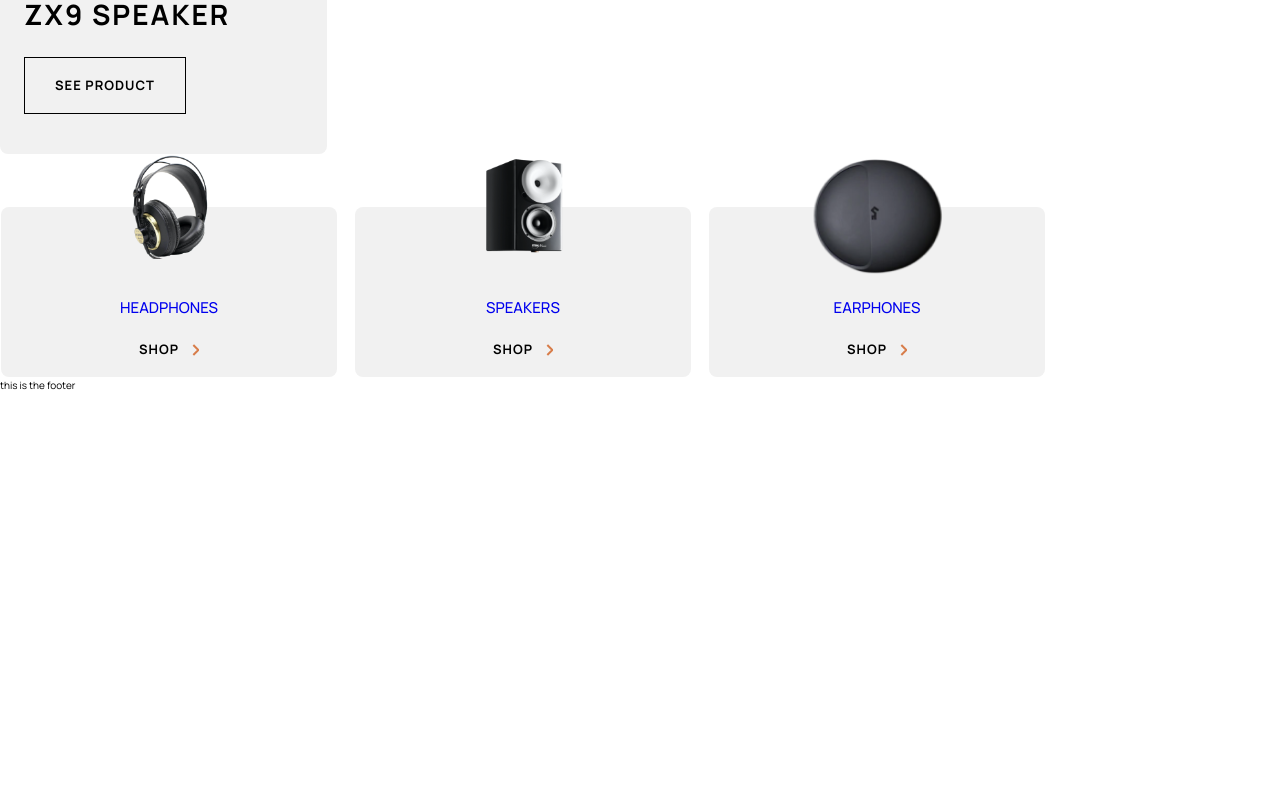
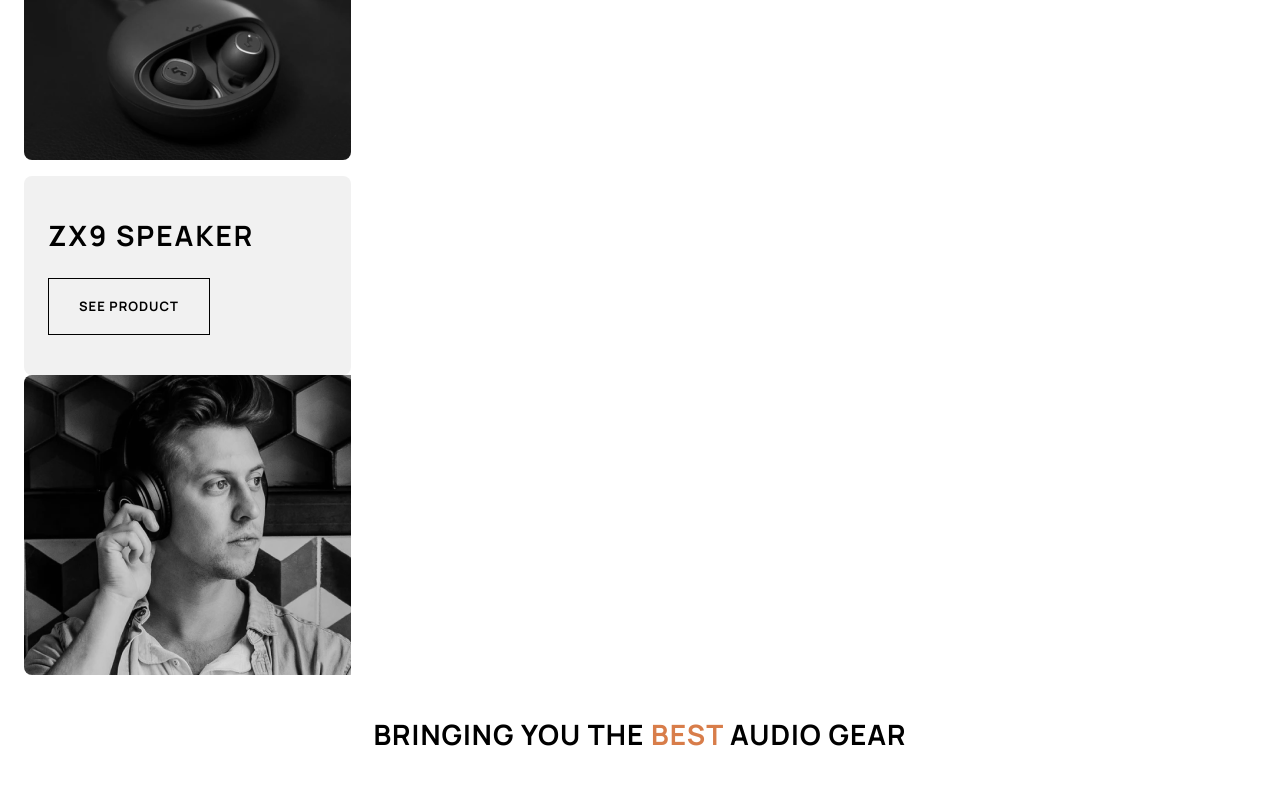
Before and after one commit to NubelityReact/audiophile-ecommerce-cra, a React (Create React App) app: page / in a window 1280 px wide. Shown: the part 1782-2572 px from the top of the page. Before the commit the page ends 2174 px from the top, so only its background shows below. Built offline with nearby package versions, Linux system fonts and the light colour scheme.

Commit message:
feat: adding banner component

```diff
--- a/src/components/Ad/add.styles.module.css
+++ b/src/components/Ad/Base/add.styles.module.css
@@ -8,7 +8,7 @@
 
 .containerA {
   background-color: var(--main-orange);
-  background-image: url("../../../public/components/ads/circles_mobile.png");
+  background-image: url("../../../../public/components/ads/circles_mobile.png");
   background-repeat: no-repeat;
   background-size: 100%;
   background-position: 50% 0;
--- a/src/components/Ad/index.tsx
+++ b/src/components/Ad/Base/index.tsx
@@ -1,8 +1,8 @@
 import React from "react";
-import { Image, withHTMLAttrs } from "../../customTypes/utils";
-import Typography from "../Typography";
+import { Image, withHTMLAttrs } from "../../../customTypes/utils";
+import Typography from "../../Typography";
 import { Link } from "react-router-dom";
-import Button from "../Button";
+import Button from "../../Button";
 import styles from "./add.styles.module.css";
 import clsx from "clsx";
 
--- /dev/null
+++ b/src/components/Ad/Brand/ad.brand.styles.module.css
@@ -0,0 +1,48 @@
+.container {
+  display: grid;
+  text-align: center;
+  gap: 32px;
+}
+
+.imgContainer {
+  width: 100%;
+  min-height: 300px;
+  overflow: hidden;
+  border-radius: 8px;
+}
+
+.img {
+}
+
+.title {
+  margin-block-start: 8px;
+  letter-spacing: 0.1rem;
+}
+
+.description {
+  opacity: 0.5;
+}
+
+@media screen and (min-width: 1440px) {
+  .container {
+    grid-template-rows: repeat(5, 1fr);
+    grid-template-columns: 1fr 1fr;
+    gap: 10px 20px;
+    max-height: 588px;
+  }
+
+  .imgContainer {
+    grid-column: 2;
+    grid-row: 1 / 6;
+  }
+
+  .title {
+    grid-column: 1;
+    grid-row: 2 / 3;
+  }
+
+  .description {
+    grid-column: 1;
+    grid-row: 3 /6;
+  }
+}
--- /dev/null
+++ b/src/components/Ad/Brand/index.tsx
@@ -0,0 +1,30 @@
+import React from "react";
+import { Image } from "../../../customTypes/utils";
+import Typography from "../../Typography";
+import styles from "./ad.brand.styles.module.css";
+
+interface IAdBrandProps {
+  img: Image;
+  title: React.ReactNode;
+  description: string;
+}
+
+const AdBrand: React.FC<IAdBrandProps> = (props) => {
+  const { img, title, description } = props;
+
+  return (
+    <article className={styles.container}>
+      <picture className={styles.imgContainer}>
+        <img {...img} alt={img.alt} className={styles.img} />
+      </picture>
+
+      <Typography variant="h4" className={styles.title}>
+        {title}
+      </Typography>
+
+      <Typography className={styles.description}>{description}</Typography>
+    </article>
+  );
+};
+
+export default AdBrand;
--- a/src/components/Typography/index.tsx
+++ b/src/components/Typography/index.tsx
@@ -4,7 +4,7 @@ import clsx from "clsx";
 import { withHTMLAttrs } from "../../customTypes/utils";
 
 interface ITypographyProps {
-  children: string;
+  children: React.ReactNode;
   as?: "h1" | "h2" | "h3" | "h4" | "h5" | "h6" | "p";
   variant?:
     | "h1"
--- a/src/index.css
+++ b/src/index.css
@@ -40,3 +40,11 @@ code {
   padding: 0;
   box-sizing: border-box;
 }
+
+picture {
+  display: inline-block;
+}
+
+img {
+  display: block;
+}
--- /dev/null
+++ b/src/pages/Home/home.styles.module.css
@@ -0,0 +1,7 @@
+.orange {
+  color: var(--main-orange);
+}
+
+.main {
+  padding-inline: 24px;
+}
--- a/src/pages/Home/index.tsx
+++ b/src/pages/Home/index.tsx
@@ -1,9 +1,10 @@
-import Ad from "../../components/Ad";
+import Ad from "../../components/Ad/Base";
+import AdBrand from "../../components/Ad/Brand";
 import CategoryNavigation from "../../components/Containers/CategoryNavigation";
-import Icon from "../../components/Icon";
 import Hero from "../../components/layout/Hero";
 import { CategoryNavigationData } from "../../data/categoryNavigation";
 import useViewportMatchSize from "../../hooks/useViewportMatchSize";
+import styles from "./home.styles.module.css";
 
 const Home = () => {
   const match = useViewportMatchSize("mobile");
@@ -24,6 +25,8 @@ const Home = () => {
         img={{ src: src, alt: "heaphones xx99 mark two" }}
       />
 
+      <main className={styles.main}>
+        <CategoryNavigation cards={CategoryNavigationData} />
         <Ad
           img={{ src: "/assets/ads/speaker zx9.png", alt: "" }}
           type="A"
@@ -48,7 +51,20 @@ const Home = () => {
           href="/"
           style={{ maxWidth: 327 }}
         />
-      <CategoryNavigation cards={CategoryNavigationData} />
+        <AdBrand
+          img={{
+            src: "/assets/banner2.png",
+            alt: "person listen music with headphones",
+          }}
+          title={
+            <span>
+              Bringing you the <span className={styles.orange}>best</span> audio
+              gear
+            </span>
+          }
+          description="Located at the heart of New York City, Audiophile is the premier store for high end headphones, earphones, speakers, and audio accessories. We have a large showroom and luxury demonstration rooms available for you to browse and experience a wide range of our products. Stop by our store to meet some of the fantastic people who make Audiophile the best place to buy your portable audio equipment."
+        />
+      </main>
     </div>
   );
 };
```
Also changed, not shown: public/assets/banner.png (added), public/assets/banner2.png (added). Lines whose indentation alone changed are shown as unchanged.
